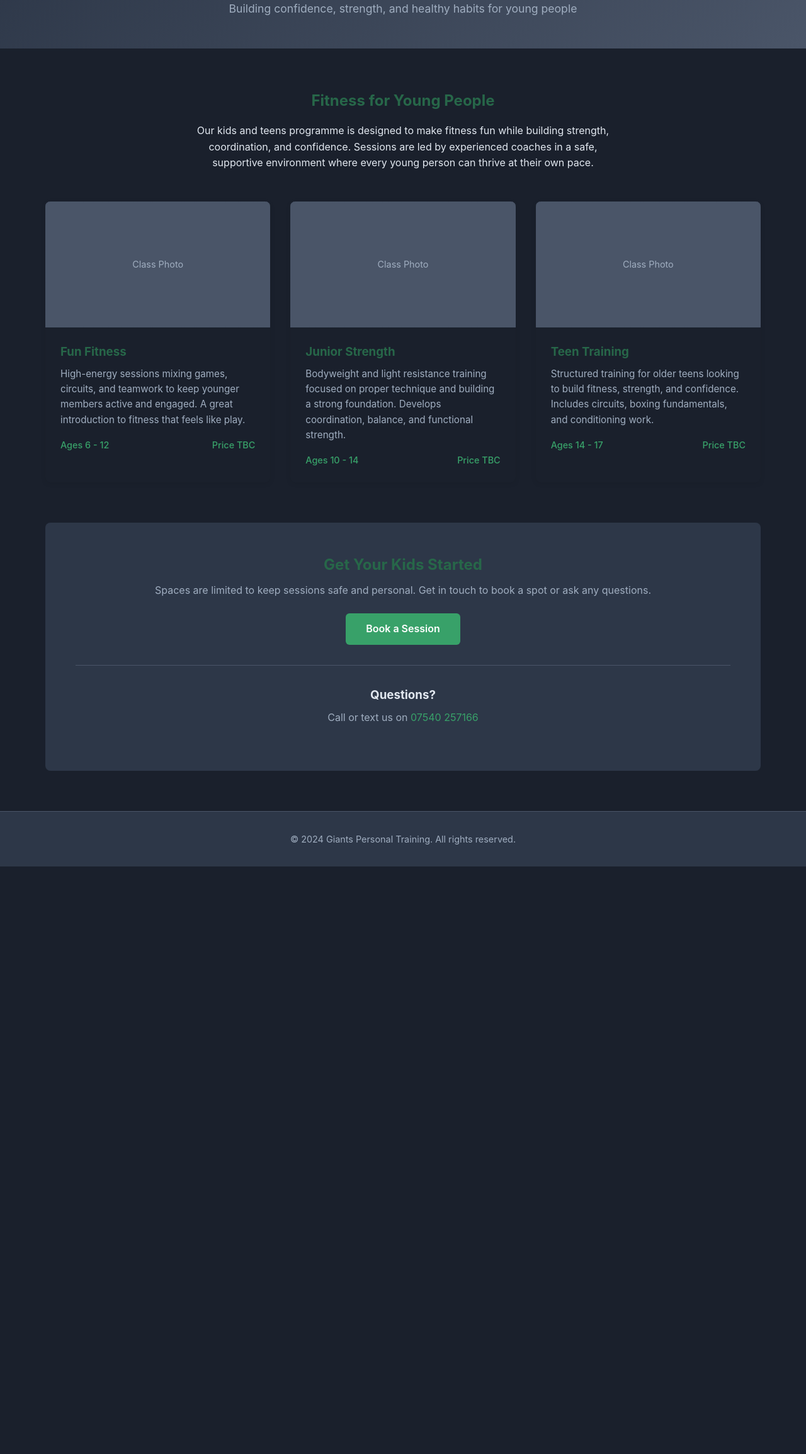
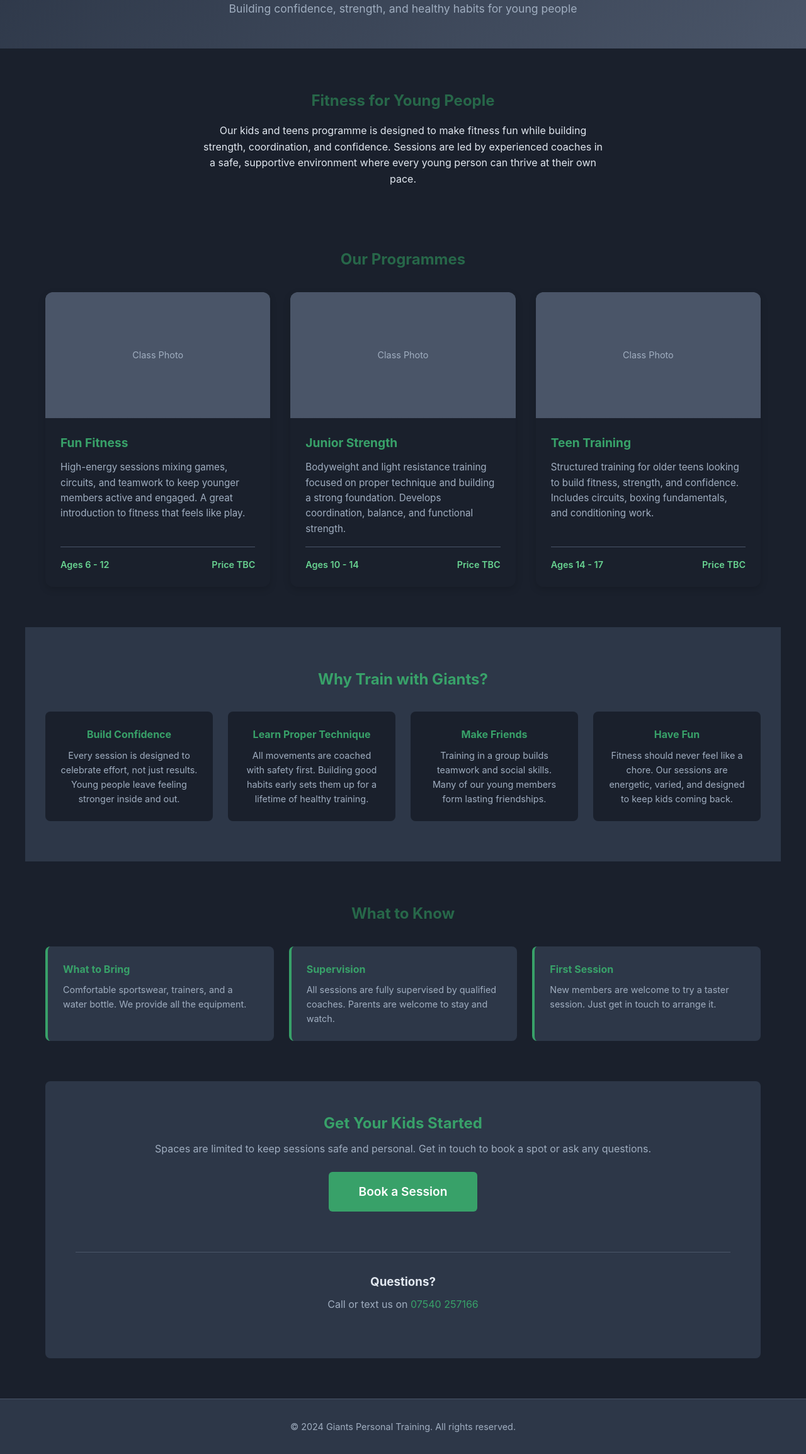
Before and after one commit to rossforsyth055-wq/Giants, a FastAPI app: page /kids in a window 1280 px wide. Shown: the part 190-2499 px from the top of the page at 63% size. Before the commit the page ends 1566 px from the top, so only its background shows below. Run offline with FastAPI, Linux system fonts and the light colour scheme.

Commit message:
Improve Kids / Teens page layout with benefits and info sections
Co-Authored-By: Claude Opus 4.6 <noreply@anthropic.com>

```diff
--- a/src/giants/static/css/style.css
+++ b/src/giants/static/css/style.css
@@ -568,7 +568,7 @@ body {
 
 /* Kids / Teens Section */
 .kids-section {
-    padding: 4rem 2rem;
+    padding: 0;
     max-width: 1200px;
     margin: 0 auto;
 }
@@ -576,7 +576,8 @@ body {
 .kids-intro {
     text-align: center;
     max-width: 700px;
-    margin: 0 auto 3rem;
+    margin: 0 auto;
+    padding: 4rem 2rem 3rem;
 }
 
 .kids-intro h2 {
@@ -584,24 +585,35 @@ body {
     margin-bottom: 1rem;
 }
 
+.kids-programmes {
+    padding: 3rem 2rem 4rem;
+}
+
+.kids-programmes h2 {
+    text-align: center;
+    margin-bottom: 2rem;
+    color: var(--primary-dark);
+}
+
 .kids-grid {
     display: grid;
-    grid-template-columns: repeat(auto-fit, minmax(300px, 1fr));
+    grid-template-columns: repeat(3, 1fr);
     gap: 2rem;
-    margin-bottom: 4rem;
 }
 
 .kids-card {
     background: var(--bg-color);
-    border-radius: 8px;
+    border-radius: 12px;
     overflow: hidden;
-    box-shadow: 0 2px 8px rgba(0, 0, 0, 0.08);
+    box-shadow: 0 4px 12px rgba(0, 0, 0, 0.15);
     transition: transform 0.2s ease, box-shadow 0.2s ease;
+    display: flex;
+    flex-direction: column;
 }
 
 .kids-card:hover {
     transform: translateY(-4px);
-    box-shadow: 0 4px 16px rgba(0, 0, 0, 0.12);
+    box-shadow: 0 8px 24px rgba(0, 0, 0, 0.2);
 }
 
 .kids-card-image {
@@ -610,24 +622,102 @@ body {
 
 .kids-card-content {
     padding: 1.5rem;
+    flex: 1;
+    display: flex;
+    flex-direction: column;
 }
 
 .kids-card-content h3 {
-    color: var(--primary-dark);
-    margin-bottom: 0.5rem;
+    color: var(--primary-color);
+    margin-bottom: 0.75rem;
+    font-size: 1.2rem;
 }
 
 .kids-card-content p {
     color: var(--text-light);
     font-size: 0.95rem;
     margin-bottom: 1rem;
+    flex: 1;
 }
 
 .kids-card-details {
     display: flex;
     justify-content: space-between;
+    color: var(--accent-color);
+    font-weight: 600;
+    font-size: 0.9rem;
+    padding-top: 1rem;
+    border-top: 1px solid var(--border-color);
+}
+
+.kids-benefits {
+    background-color: var(--bg-light);
+    padding: 4rem 2rem;
+}
+
+.kids-benefits h2 {
+    text-align: center;
+    margin-bottom: 2rem;
     color: var(--primary-color);
-    font-weight: 500;
+}
+
+.benefits-grid {
+    display: grid;
+    grid-template-columns: repeat(auto-fit, minmax(240px, 1fr));
+    gap: 1.5rem;
+    max-width: 1200px;
+    margin: 0 auto;
+}
+
+.benefit-item {
+    background: var(--bg-color);
+    padding: 1.5rem;
+    border-radius: 8px;
+    text-align: center;
+}
+
+.benefit-item h4 {
+    color: var(--primary-color);
+    margin-bottom: 0.5rem;
+}
+
+.benefit-item p {
+    color: var(--text-light);
+    font-size: 0.9rem;
+}
+
+.kids-info {
+    padding: 4rem 2rem;
+}
+
+.kids-info h2 {
+    text-align: center;
+    margin-bottom: 2rem;
+    color: var(--primary-dark);
+}
+
+.info-grid {
+    display: grid;
+    grid-template-columns: repeat(auto-fit, minmax(250px, 1fr));
+    gap: 1.5rem;
+    max-width: 1200px;
+    margin: 0 auto;
+}
+
+.info-item {
+    background: var(--bg-light);
+    padding: 1.5rem;
+    border-radius: 8px;
+    border-left: 4px solid var(--primary-color);
+}
+
+.info-item h4 {
+    color: var(--primary-color);
+    margin-bottom: 0.5rem;
+}
+
+.info-item p {
+    color: var(--text-light);
     font-size: 0.9rem;
 }
 
@@ -636,16 +726,27 @@ body {
     padding: 3rem;
     border-radius: 8px;
     text-align: center;
+    margin: 0 2rem 4rem;
 }
 
 .kids-cta h2 {
-    color: var(--primary-dark);
+    color: var(--primary-color);
     margin-bottom: 0.5rem;
 }
 
 .kids-cta p {
     color: var(--text-light);
     margin-bottom: 1.5rem;
+}
+
+.kids-cta .btn {
+    margin-bottom: 2rem;
+}
+
+.kids-cta .contact-info {
+    margin-top: 2rem;
+    padding-top: 2rem;
+    border-top: 1px solid var(--border-color);
 }
 
 .kids-cta .contact-info a {
@@ -655,6 +756,14 @@ body {
 
 .kids-cta .contact-info a:hover {
     text-decoration: underline;
+}
+
+@media (max-width: 900px) {
+    .kids-grid {
+        grid-template-columns: 1fr;
+        max-width: 400px;
+        margin: 0 auto;
+    }
 }
 
 /* Buttons */
--- a/src/giants/templates/kids.html
+++ b/src/giants/templates/kids.html
@@ -14,6 +14,8 @@
         <p>Our kids and teens programme is designed to make fitness fun while building strength, coordination, and confidence. Sessions are led by experienced coaches in a safe, supportive environment where every young person can thrive at their own pace.</p>
     </div>
 
+    <div class="kids-programmes">
+        <h2>Our Programmes</h2>
         <div class="kids-grid">
             <div class="kids-card">
                 <div class="kids-card-image placeholder">
@@ -57,11 +59,52 @@
                 </div>
             </div>
         </div>
+    </div>
+
+    <div class="kids-benefits">
+        <h2>Why Train with Giants?</h2>
+        <div class="benefits-grid">
+            <div class="benefit-item">
+                <h4>Build Confidence</h4>
+                <p>Every session is designed to celebrate effort, not just results. Young people leave feeling stronger inside and out.</p>
+            </div>
+            <div class="benefit-item">
+                <h4>Learn Proper Technique</h4>
+                <p>All movements are coached with safety first. Building good habits early sets them up for a lifetime of healthy training.</p>
+            </div>
+            <div class="benefit-item">
+                <h4>Make Friends</h4>
+                <p>Training in a group builds teamwork and social skills. Many of our young members form lasting friendships.</p>
+            </div>
+            <div class="benefit-item">
+                <h4>Have Fun</h4>
+                <p>Fitness should never feel like a chore. Our sessions are energetic, varied, and designed to keep kids coming back.</p>
+            </div>
+        </div>
+    </div>
+
+    <div class="kids-info">
+        <h2>What to Know</h2>
+        <div class="info-grid">
+            <div class="info-item">
+                <h4>What to Bring</h4>
+                <p>Comfortable sportswear, trainers, and a water bottle. We provide all the equipment.</p>
+            </div>
+            <div class="info-item">
+                <h4>Supervision</h4>
+                <p>All sessions are fully supervised by qualified coaches. Parents are welcome to stay and watch.</p>
+            </div>
+            <div class="info-item">
+                <h4>First Session</h4>
+                <p>New members are welcome to try a taster session. Just get in touch to arrange it.</p>
+            </div>
+        </div>
+    </div>
 
     <div class="kids-cta">
         <h2>Get Your Kids Started</h2>
         <p>Spaces are limited to keep sessions safe and personal. Get in touch to book a spot or ask any questions.</p>
-        <a href="{{ url_for('booking') }}" class="btn btn-primary">Book a Session</a>
+        <a href="{{ url_for('booking') }}" class="btn btn-primary btn-large">Book a Session</a>
         <div class="contact-info">
             <h3>Questions?</h3>
             <p>Call or text us on <a href="tel:+447540257166">07540 257166</a></p>
```
Lines whose indentation alone changed are shown as unchanged.
